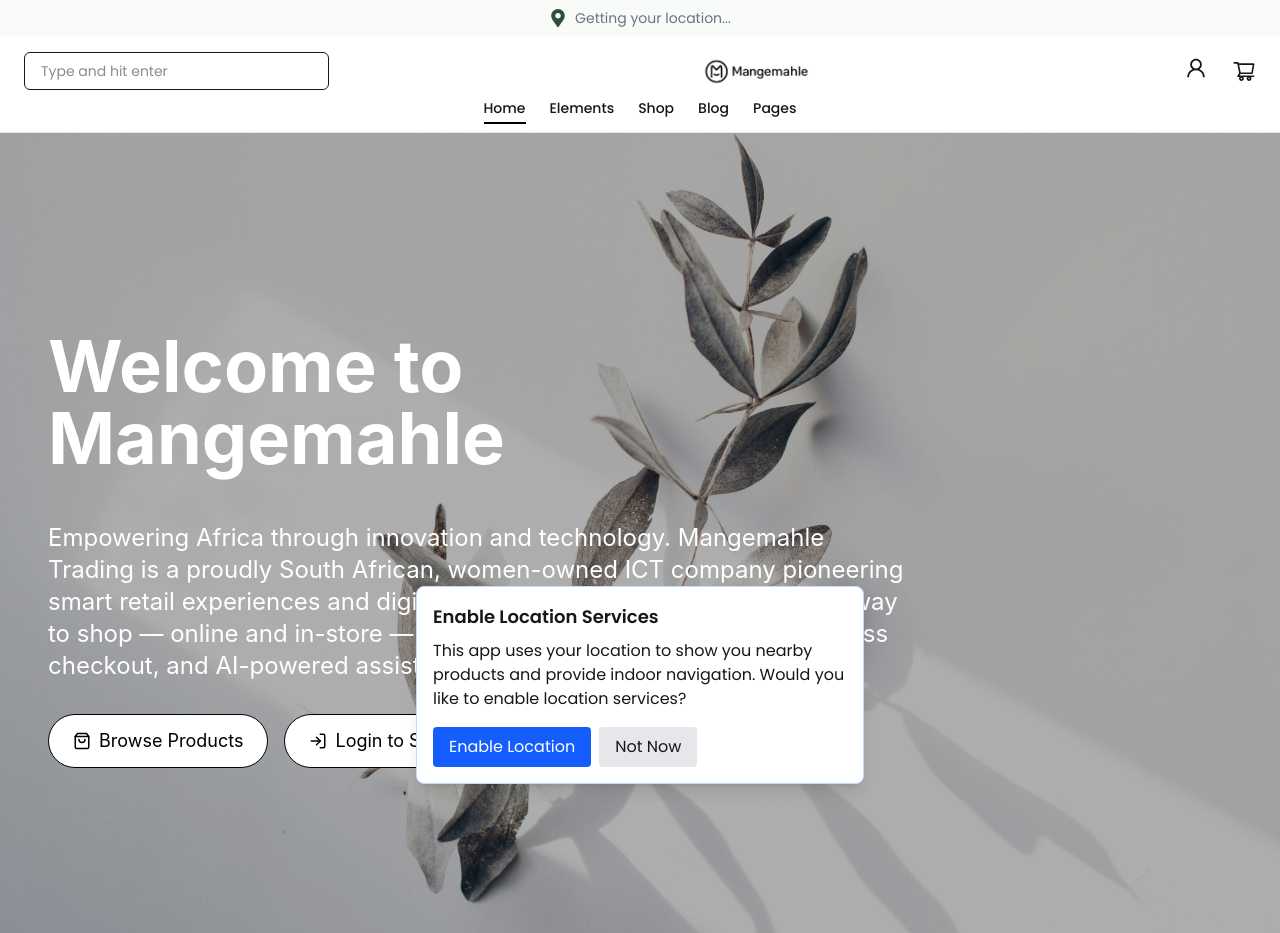
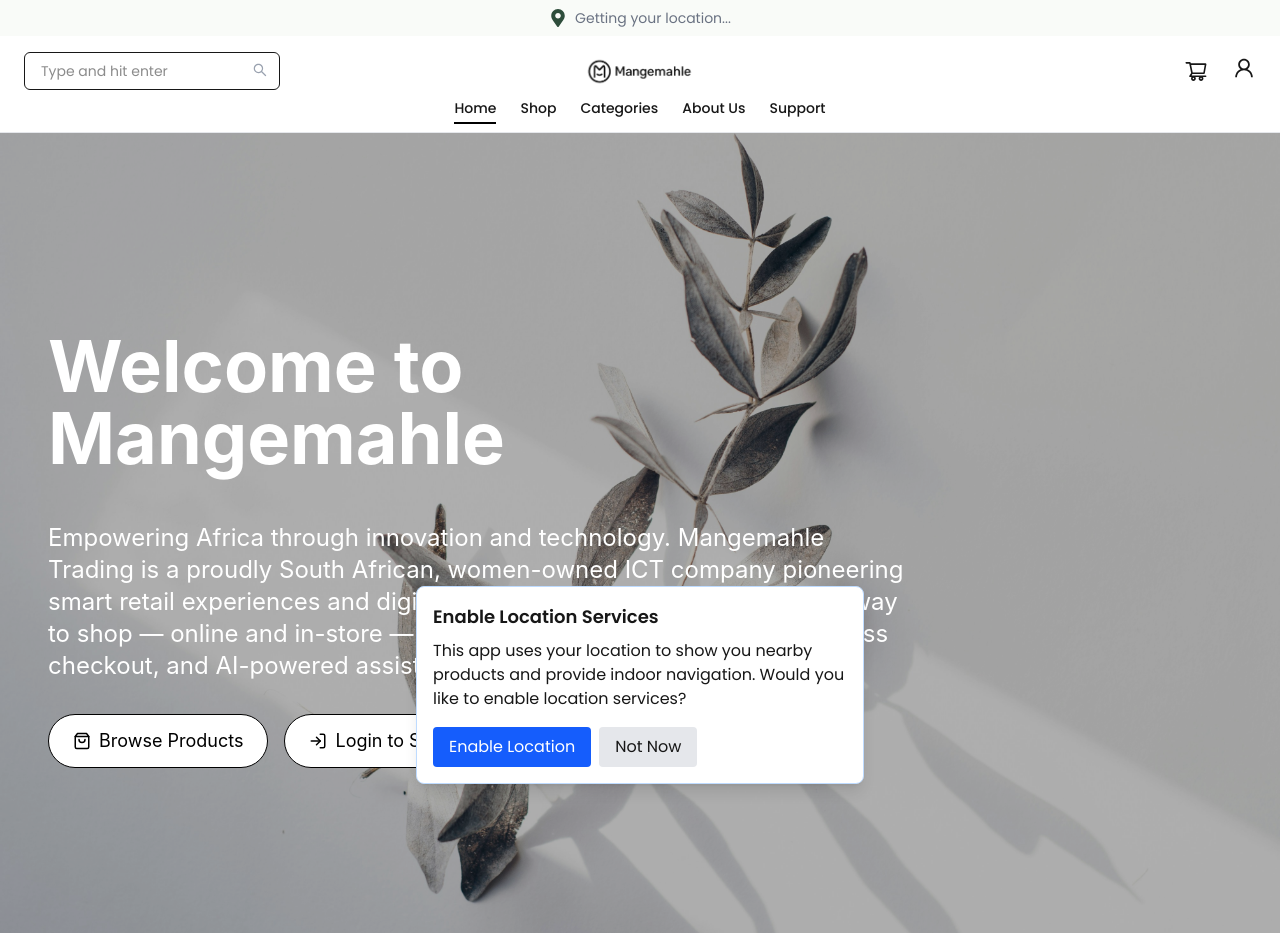
Before and after one commit to InolofatsengMotloba/mangemahle-ecommerce, a Next.js app: page / in a window 1280 px wide. Built offline with nearby package versions, Linux system fonts and the light colour scheme; no server answers.

Commit message:
Refactor Header component to include mobile search, logo on mobile, and improved layout

```diff
--- a/components/Header.js
+++ b/components/Header.js
@@ -4,14 +4,18 @@
 import { useState, useEffect } from "react";
 import { auth } from "../lib/firebase";
 import Logout from "./Logout";
-import CartIcon from "./CartIcon";
 import LiveLocationBanner from "./LiveLocationBanner";
 import Image from "next/image";
-import { AiOutlineUser, AiOutlineShoppingCart } from "react-icons/ai";
+import {
+  AiOutlineUser,
+  AiOutlineShoppingCart,
+  AiOutlineSearch,
+} from "react-icons/ai";
 
 export default function Header() {
   const [user, setUser] = useState(null);
   const [showDropdown, setShowDropdown] = useState(false);
+  const [showMobileSearch, setShowMobileSearch] = useState(false);
   const pathname = usePathname();
 
   useEffect(() => {
@@ -23,27 +27,47 @@
 
   const navLinks = [
     { name: "Home", path: "/" },
-    { name: "Elements", path: "/elements" },
     { name: "Shop", path: "/products" },
-    { name: "Blog", path: "/blog" },
-    { name: "Pages", path: "/pages" },
+    { name: "Categories", path: "/categories" },
+    { name: "About Us", path: "/about-us" },
+    { name: "Support", path: "/support" },
   ];
 
   return (
     <header className="border-b border-gray-200 relative z-50">
       <LiveLocationBanner />
-      <nav className="flex justify-between items-center px-6 py-4 bg-white">
-        {/* Left: Search */}
-        <div className="flex items-center space-x-4">
-          <input
-            type="text"
-            placeholder="Type and hit enter"
-            className="border px-4 py-2 rounded-md text-sm focus:outline-none"
-          />
+
+      {/* Top Navigation Row */}
+      <nav className="flex justify-between items-center px-4 sm:px-6 py-4 bg-white">
+        {/* Left: Logo on mobile, search on desktop */}
+        <div className="flex items-center">
+          <div className="lg:hidden">
+            <Link href="/">
+              <Image
+                src="/mh-logo.png"
+                alt="Logo"
+                width={80}
+                height={50}
+                className="object-contain h-10"
+                priority
+              />
+            </Link>
+          </div>
+
+          <div className="hidden lg:flex items-center space-x-4">
+            <div className="relative w-64">
+              <input
+                type="text"
+                placeholder="Type and hit enter"
+                className="border px-4 py-2 rounded-md text-sm focus:outline-none w-full"
+              />
+              <AiOutlineSearch className="absolute right-3 top-2.5 text-gray-400" />
+            </div>
+          </div>
         </div>
 
-        {/* Center: Logo */}
-        <div>
+        {/* Center: Logo on desktop */}
+        <div className="hidden lg:block absolute left-1/2 transform -translate-x-1/2">
           <Link href="/">
             <Image
               src="/mh-logo.png"
@@ -56,25 +80,53 @@
           </Link>
         </div>
 
-        {/* Right: Icons */}
-        <div className="flex items-center space-x-6 relative">
+        {/* Right: Icons and mobile search */}
+        <div className="flex items-center space-x-4 sm:space-x-6">
+          {/* Mobile Search Button */}
+          <button
+            className="lg:hidden focus:outline-none"
+            onClick={() => setShowMobileSearch(!showMobileSearch)}
+          >
+            <AiOutlineSearch size="20" />
+          </button>
+
+          {/* Cart Icon */}
+          <Link href="/cart">
+            <AiOutlineShoppingCart size="20" className="sm:size-6" />
+          </Link>
+
           {/* Profile Icon */}
           <div className="relative">
             <button
               onClick={() => setShowDropdown(!showDropdown)}
               className="focus:outline-none"
             >
-              <AiOutlineUser size="24" />
+              <AiOutlineUser size="20" className="sm:size-6" />
             </button>
             {showDropdown && (
-              <div className="absolute right-0 mt-2 w-32 bg-white rounded-md text-sm z-50">
+              <div className="absolute right-0 mt-2 pb-2 pl-4 w-32 bg-white rounded-md shadow-lg text-sm z-50">
                 {user ? (
                   <>
                     <Link
                       href="/profile"
                       className="block px-4 py-2 hover:bg-gray-100"
+                      onClick={() => setShowDropdown(false)}
                     >
                       Profile
+                    </Link>
+                    <Link
+                      href="/wallet"
+                      className="block px-4 py-2 hover:bg-gray-100"
+                      onClick={() => setShowDropdown(false)}
+                    >
+                      My Wallet
+                    </Link>
+                    <Link
+                      href="/orders"
+                      className="block px-4 py-2 hover:bg-gray-100"
+                      onClick={() => setShowDropdown(false)}
+                    >
+                      Orders
                     </Link>
                     <Logout />
                   </>
@@ -83,12 +135,14 @@
                     <Link
                       href="/signup"
                       className="block px-4 py-2 hover:bg-gray-100"
+                      onClick={() => setShowDropdown(false)}
                     >
                       Sign Up
                     </Link>
                     <Link
                       href="/signin"
                       className="block px-4 py-2 hover:bg-gray-100"
+                      onClick={() => setShowDropdown(false)}
                     >
                       Sign In
                     </Link>
@@ -97,14 +151,25 @@
               </div>
             )}
           </div>
-
-          {/* Cart Icon */}
-          <AiOutlineShoppingCart size="24" />
         </div>
       </nav>
 
+      {/* Mobile Search Bar */}
+      {showMobileSearch && (
+        <div className="lg:hidden px-4 pb-4">
+          <div className="relative w-full">
+            <input
+              type="text"
+              placeholder="Search..."
+              className="border px-4 py-2 rounded-md text-sm focus:outline-none w-full"
+            />
+            <AiOutlineSearch className="absolute right-3 top-2.5 text-gray-400" />
+          </div>
+        </div>
+      )}
+
       {/* Navigation Links */}
-      <div className="flex justify-center space-x-6 py-2 text-sm font-medium">
+      <div className="hidden lg:flex justify-center space-x-6 py-2 text-sm font-medium">
         {navLinks.map(({ name, path }) => (
           <Link
             key={name}
```
